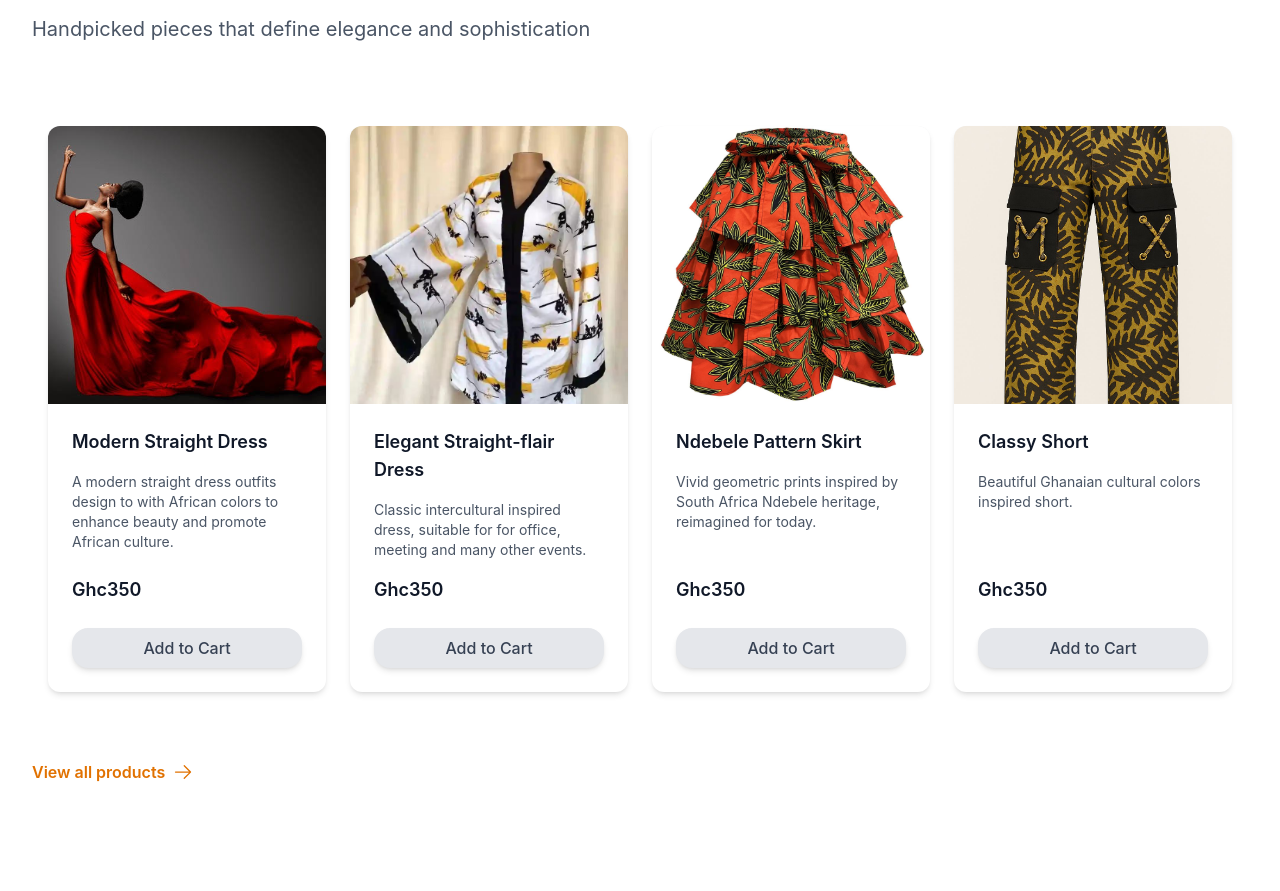
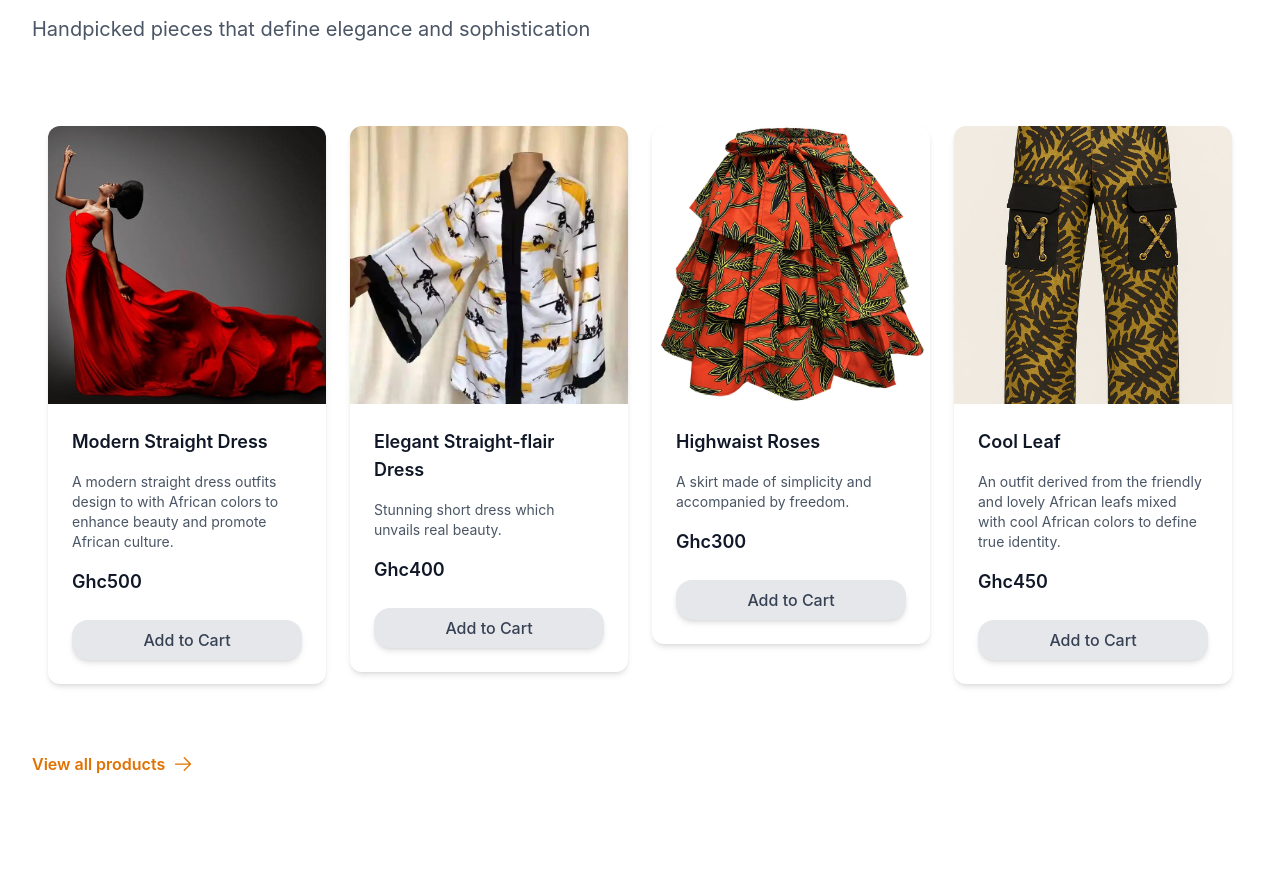
Before and after one commit to KelvinBamfo/AfroElegance, a React (Vite) app: page / in a window 1280 px wide. Shown: the part 907-1798 px from the top of the page. Built offline with nearby package versions, Linux system fonts and the light colour scheme.

Commit message:
Update product descriptions

```diff
--- a/src/App.jsx
+++ b/src/App.jsx
@@ -11,7 +11,7 @@ import Cart from "./CartSection/Cart";
 import CategoryPage from "./ShopSection/CategoryPage";
 import Help from "./ContactSection/HelpSection";
 import CartProvider from "./CartSection/CartContext";
-
+import ProductDetails from "./ShopSection/ProductDetails";
 
 function HomePage() {
   return (
@@ -47,6 +47,7 @@ function App() {
               <Route path="/contact" element={<Contact />} />
               <Route path="/cart" element={<Cart />} />
               <Route path="/productCategories/:slug" element={<CategoryPage />} />
+              <Route path="/product/:id" element={<ProductDetails />} />
             </Routes>
 
             <Footer />
--- /dev/null
+++ b/src/ShopSection/ProductDetails.jsx
@@ -0,0 +1,36 @@
+import { useParams } from "react-router-dom";
+import { products } from "../data/products";
+
+
+function ProductDetails() {
+  const { id } = useParams();
+  const product = products.find((p) => p.id === Number(id));
+
+  if (!product) return <p>Product not found.</p>;
+
+  return (
+    <section className="max-w-4xl mx-auto p-6">
+      <img
+        src={product.image}
+        alt={product.title}
+        className="w-full h-96 object-cover rounded-xl"
+      />
+
+      <h1 className="text-3xl font-bold mt-6">{product.title}</h1>
+
+      <p className="text-gray-700 mt-4">{product.description}</p>
+
+      <div className="mt-4">
+        <strong>Sizes:</strong> {product.size.join(", ")}
+      </div>
+
+      <div className="mt-2">
+        <strong>Material:</strong> {product.material}
+      </div>
+
+      <p className="text-2xl font-semibold mt-6">Ghc{product.price}</p>
+    </section>
+  );
+}
+
+export default ProductDetails;
--- a/src/ShopSection/Products.jsx
+++ b/src/ShopSection/Products.jsx
@@ -2,35 +2,44 @@ import React, { useState } from 'react';
 import { useCart } from "../CartSection/CartContext";
 import { useToast } from "../data/ToastContext"
 import { useNavigate } from "react-router-dom";
+import { Link } from "react-router-dom";
 
 const products = [
   {
     id: 1,
-    image: '/items/red-dress.png',
     title: 'Modern Straight Dress',
     description: 'A modern straight dress outfits design to with African colors to enhance beauty and promote African culture.',
-    price: 350,
+    size: ["S", "M", "L", "XL"],
+    price: 500,
+    material: '100% Nilon',
+    image: '/items/red-dress.png',
   },
   {
     id: 2,
+    title: 'Elegant Straight-flair Dress',
+    description: 'Stunning short dress which unvails real beauty.',
+    size: ["S", "M", "L", "XL"],
+    price: 400,
+    material: '100% Cotton',
     image: '/items/dress.png',
-    title: 'Elegant Straight-flair Dress',
-    description: 'Classic intercultural inspired dress, suitable for for office, meeting and many other events.',
-    price: 350,
   },
   {
     id: 3,
+    title: 'Highwaist Roses',
+    description: 'A skirt made of simplicity and accompanied by freedom.',
+    size: ["S", "M", "L", "XL"],
+    price: 300,
+    material: '100% Cotton',
     image: '/items/skirt.png',
-    title: 'Ndebele Pattern Skirt',
-    description: 'Vivid geometric prints inspired by South Africa Ndebele heritage, reimagined for today.',
-    price: 350,
   },
   {
     id: 4,
+    title: 'Cool Leaf',
+    description: 'An outfit derived from the friendly and lovely African leafs mixed with cool African colors to define true identity.',
+    size: ["S", "M", "L", "XL"],
+    price: 450,
+    material: '100% Cotton',
     image: '/items/short3.png',
-    title: 'Classy Short',
-    description: 'Beautiful Ghanaian cultural colors inspired short.',
-    price: 350,
   },
 ];
 
@@ -46,6 +55,7 @@ function ProductCard({ product }) {
   };
 
   return (
+    <Link to={`/product/${product.id}`}>
     <article
       className="
         bg-white rounded-xl shadow-md overflow-hidden
@@ -87,6 +97,7 @@ function ProductCard({ product }) {
         </button>
       </div>
     </article>
+    </Link>
   );
 }
 
--- a/src/data/productCategories.js
+++ b/src/data/productCategories.js
@@ -8,51 +8,66 @@ const productCategories = [
       {
           id: 'Dress-1',
           title: 'Modern Straight Dress',
+          description: 'A modern straight dress outfits design to with African colors to enhance beauty and promote African culture.',
+          size: ["S", "M", "L", "XL"],
+          price: 500,
+          material: '100% Nilon',
           image: '/items/red-dress.png',
-          price: 500,
-          description: 'A modern straight dress outfits design to with African colors to enhance beauty and promote African culture.',
-      },
+
+        },
         {
           id: 'Dress-2',
           title: 'Modern Slit Dress',
+          description: 'A modern slit dress designed for all kinds of occasions.',
+          size: ["S", "M", "L", "XL"],
+          price: 600,
+          material: '100% Nilon',
           image: '/items/slit-dress.png',
-          price: 600,
-          description: 'A modern slit dress designed for all kinds of occasions.',
       },
         {
           id: 'Dress-3',
-          title: 'Elegant Outfit',
+          title: 'Elegant Straight-flair Dress',
+          description: 'Stunning short dress which unvails real beauty.',
+          size: ["S", "M", "L", "XL"],
+          price: 400,
+          material: '100% Cotton',
           image: '/items/dress.png',
-          price: 400,
-          description: 'Stunning short dress which unvails real beauty.',
       },
         {
           id: 'Dress-4',
           title: 'Free Wear',
+          description: 'Beautiful short dress which inspired by the looks of sunflower.',
+          size: ["S", "M", "L", "XL"],
+          price: 440,
+          material: '100% Cotton',
           image: '/items/dress1.png',
-          price: 440,
-          description: 'Beautiful short dress which inspired by the looks of sunflower.',
       },
         {
           id: 'Dress-5',
           title: 'Neck Wrap',
+          description: 'A simple but beautiful short dress made from African prints.',
+          size: ["S", "M", "L", "XL"],
+          price: 440,
+          material: '100% Cotton',
           image: '/items/dress2.png',
-          price: 440,
-          description: 'A simple but beautiful short dress made from African prints.',
       },
         {
           id: 'Dress-6',
           title: 'Classy Wear',
+          description: 'An outfit which defines simplicity and class at a go.',
+          size: ["S", "M", "L", "XL"],
+          price: 380,
+          material: '100% Cotton',
           image: '/items/dress3.png',
-          price: 380,
-          description: 'An outfit which defines simplicity and class at a go.',
       },
         {
           id: 'Dress-7',
           title: 'Colorful',
+          description: 'An outfit which defines simplicity and class. Honouring African heritage with its beautiful colors',
+          size: ["S", "M", "L", "XL"],
+          price: 480,
+          material: '100% Cotton',
           image: '/items/dress4.png',
-          price: 480,
-          description: 'An outfit which defines simplicity and class. Honouring African heritage with its beautiful colors',
       },
   ],
 
@@ -66,30 +81,38 @@ const productCategories = [
       {
           id: 'shorts-1',
           title: 'Mama Africa',
+          description: 'Africas multi cultural inspired colors print. I call it the revelation because it reveals true beauty and identity.',
+          size: ["S", "M", "L", "XL"],
+          price: 350,
+          material: '100% Cotton',
           image: '/items/shorts.png',
-          price: 350,
-          description: 'Africas multi cultural inspired colors print. I call it the revelation because it reveals true beauty and identity.',
       },
         {
           id: 'Shorts-2',
           title: 'Blue Bird',
+          description: 'A short made from true Love in the skies. The independent.',
+          size: ["S", "M", "L", "XL"],
+          price: 350,
+          material: '100% Cotton',
           image: '/items/shorts1.png',
-          price: 350,
-          description: 'A short made from true Love in the skies. The independent.',
       },
         {
           id: 'Shorts-3',
           title: 'Miss Blend',
+          description: 'A variety colored pants. An outfit which defines simplicity and class. Honouring African heritage with its beautiful colors',
+          size: ["S", "M", "L", "XL"],
+          price: 350,
+          material: '100% Cotton',
           image: '/items/shorts2.png',
-          price: 350,
-          description: 'A variety colored pants. An outfit which defines simplicity and class. Honouring African heritage with its beautiful colors',
       },
         {
           id: 'Shorts-4',
           title: 'Cool Leaf',
+          description: 'An outfit derived from the friendly and lovely African leafs mixed with cool African colors to define true identity.',
+          size: ["S", "M", "L", "XL"],
+          price: 450,
+          material: '100% Cotton',
           image: '/items/short3.png',
-          price: 450,
-          description: 'An outfit derived from the friendly and lovely African leafs mixed with cool African colors to define true identity.',
       },
     ],
 
@@ -103,30 +126,39 @@ const productCategories = [
         {
           id: 'skirt-1',
           title: 'Highwaist Roses',
+          description: 'A skirt made of simplicity and accompanied by freedom.',
+          size: ["S", "M", "L", "XL"],
+          price: 300,
+          material: '100% Cotton',
           image: '/items/skirt.png',
-          price: 300,
-          description: 'A skirt made of simplicity and accompanied by freedom.',
       },
        {
           id: 'skirt-2',
           title: 'Highwaist',
+          description: 'This is a print made with class and elegance that still roots in African origin.',
+          size: ["S", "M", "L", "XL"],
+          price: 300,
+          material: '100% Cotton',
           image: '/items/skirt2.png',
-          price: 300,
-          description: 'This is a print made with class and elegance that still roots in African origin.',
       },
         {
           id: 'skirt-3',
           title: 'Noble',
+          description: 'A design that gives confidence and creates a fealess Woman.',
+          size: ["S", "M", "L", "XL"],
+          price: 300,
+          material: '100% Cotton',
           image: '/items/skirt3.png',
-          price: 350,
-          description: 'A design that gives confidence and creates a fealess Woman.',
-      },
+        },
+
         {
           id: 'skirt-4',
           title: 'Obaa Pa',
+          description: 'Made from one of the most cherished Ghana prints. Kente Papa Bi.',
+          size: ["S", "M", "L", "XL"],
+          price: 380,
+          material: '100% Cotton',
           image: '/items/skirt4.png',
-          price: 380,
-          description: 'Made from one of the most cherished Ghana prints. Kente Papa Bi.',
       },
     ],
 
@@ -140,23 +172,29 @@ const productCategories = [
         {
           id: 'top-1',
           title: 'Sunshine',
+          description: 'Do you want to be the boss lady? Look like one now.',
+          size: ["S", "M", "L", "XL"],
+          price: 450,
+          material: '100% Cotton',
           image: '/items/top1.png',
-          price: 450,
-          description: 'Do you want to be the boss lady? Look like one now.',
       },
         {
           id: 'top-2',
           title: 'Patapata',
+          description: 'This is one of the most loved design because of its style and the feeling it brings.',
+          size: ["S", "M", "L", "XL"],
+          price: 430,
+          material: '100% Cotton',
           image: '/items/top.png',
-          price: 430,
-          description: 'This is one of the most loved design because of its style and the feeling it brings.',
       },
         {
           id: 'top-3',
           title: 'Patapata',
+          description: 'This print is influenced by Kenyan culture.',
+          size: ["S", "M", "L", "XL"],
+          price: 300,
+          material: '100% Cotton',
           image: '/items/top2.png',
-          price: 300,
-          description: 'This print is influenced by Kenyan culture.',
       },
     ],
 
--- /dev/null
+++ b/src/data/products.js
@@ -0,0 +1,38 @@
+export const products = [
+  {
+    id: 1,
+    title: 'Modern Straight Dress',
+    description: 'A modern straight dress outfits design to with African colors to enhance beauty and promote African culture.',
+    size: ["S", "M", "L", "XL"],
+    price: 500,
+    material: '100% Nilon',
+    image: '/items/red-dress.png',
+  },
+  {
+    id: 2,
+    title: 'Elegant Straight-flair Dress',
+    description: 'Stunning short dress which unvails real beauty.',
+    size: ["S", "M", "L", "XL"],
+    price: 400,
+    material: '100% Cotton',
+    image: '/items/dress.png',
+  },
+  {
+    id: 3,
+    title: 'Highwaist Roses',
+    description: 'A skirt made of simplicity and accompanied by freedom.',
+    size: ["S", "M", "L", "XL"],
+    price: 300,
+    material: '100% Cotton',
+    image: '/items/skirt.png',
+  },
+  {
+    id: 4,
+    title: 'Cool Leaf',
+    description: 'An outfit derived from the friendly and lovely African leafs mixed with cool African colors to define true identity.',
+    size: ["S", "M", "L", "XL"],
+    price: 450,
+    material: '100% Cotton',
+    image: '/items/short3.png',
+  },
+];
```
